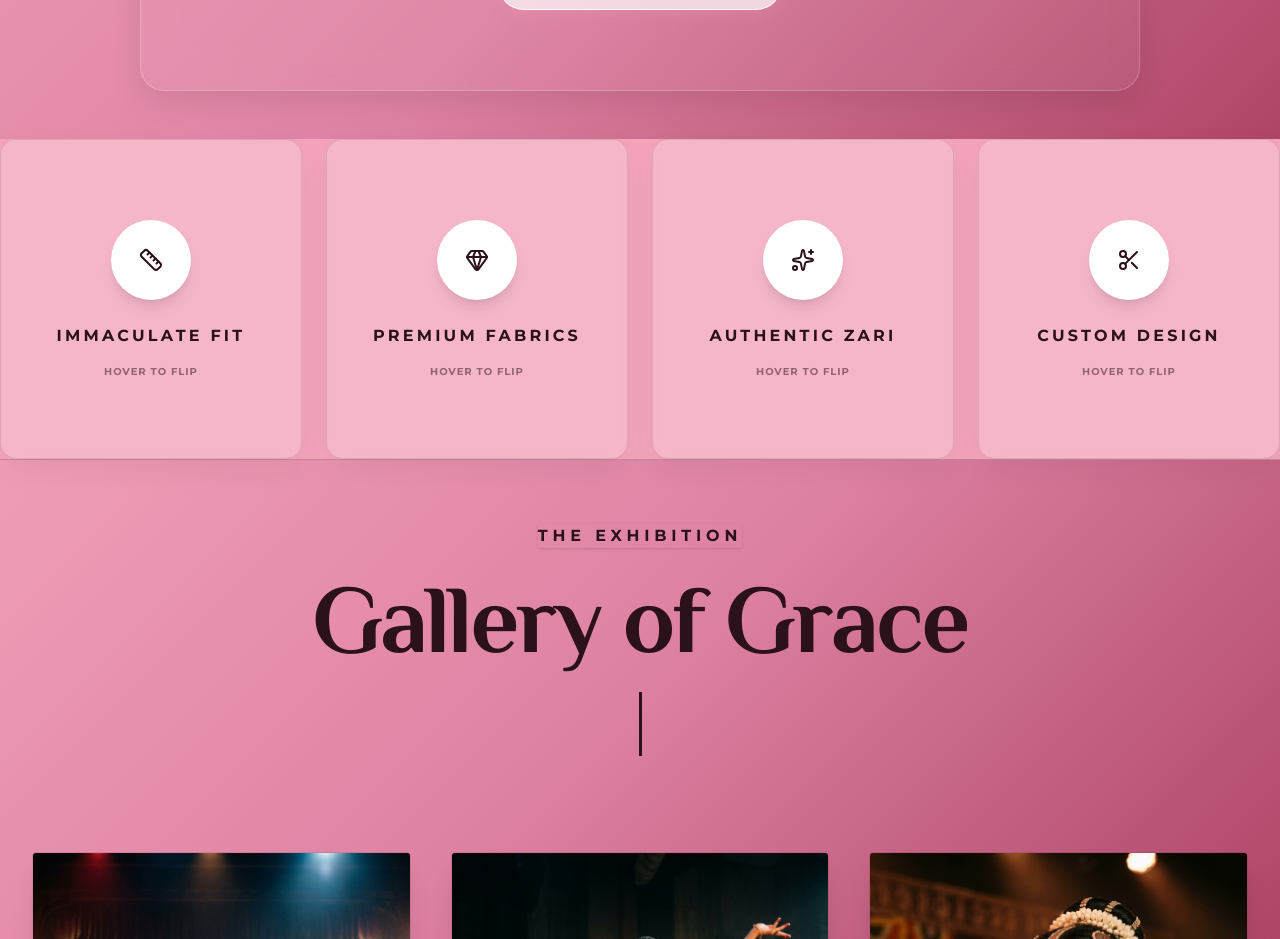
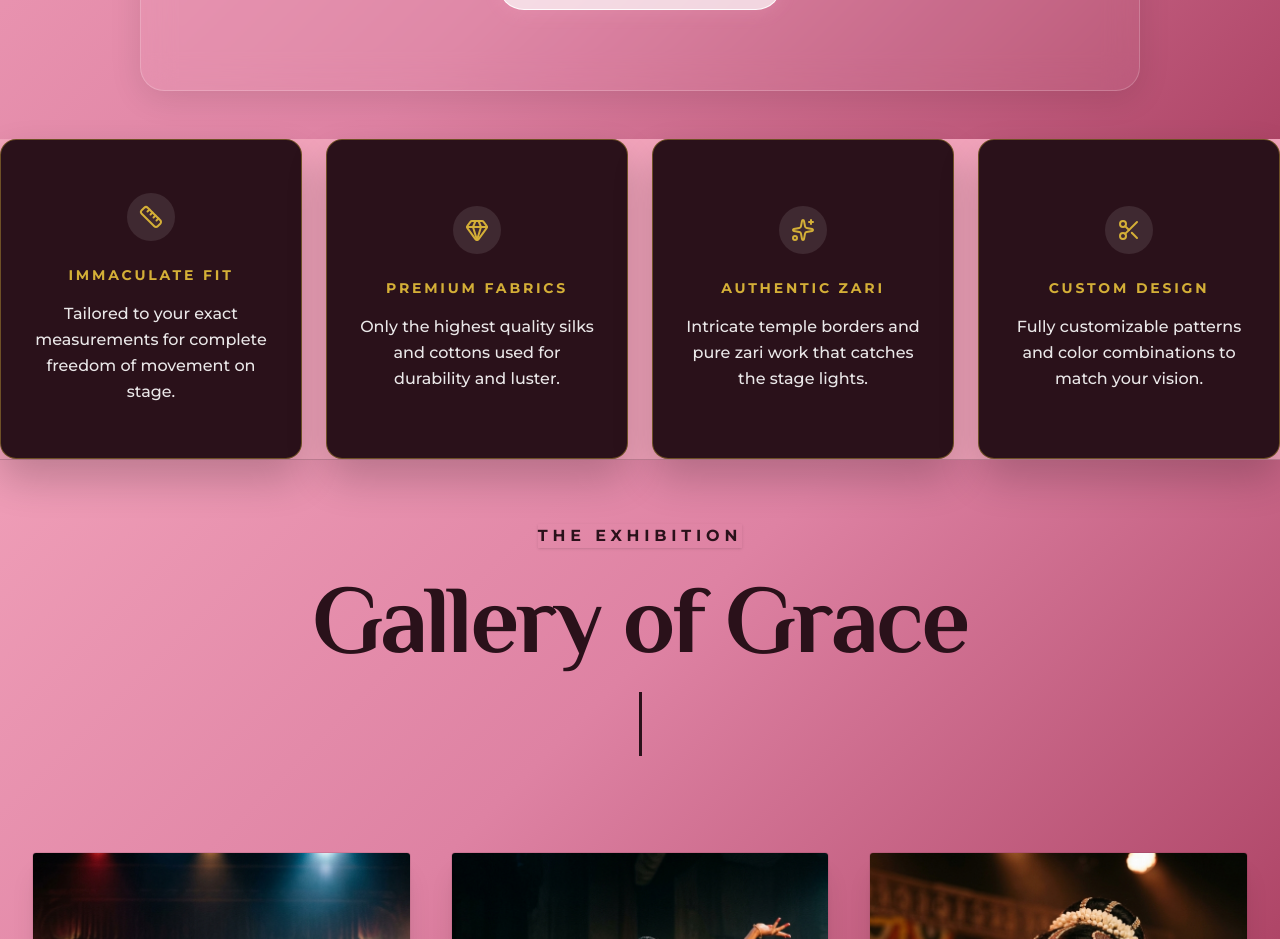
Before and after one commit to veilatechnologies/bharathanatyam, a Next.js app: page / in a window 1280 px wide. Shown: the part 1340-2279 px from the top of the page. Built offline with nearby package versions, Linux system fonts and the light colour scheme.

Commit message:
Corrections made

```diff
--- a/src/components/Features.tsx
+++ b/src/components/Features.tsx
@@ -39,7 +39,17 @@ export default function Features() {
               className="group h-[320px] w-full [perspective:1000px]"
             >
               {/* Inner card with 3D transform */}
-              <div className="relative w-full h-full transition-transform duration-[800ms] [transform-style:preserve-3d] group-hover:[transform:rotateY(180deg)]">
+              <motion.div
+                className="relative w-full h-full [transform-style:preserve-3d]"
+                initial={{ rotateY: 0 }}
+                whileInView={{ rotateY: 180 }}
+                viewport={{ once: true, amount: 0.5 }}
+                transition={{
+                  duration: 1.5,
+                  ease: "easeInOut",
+                  delay: 0.5 + (idx * 0.4)
+                }}
+              >
 
                 {/* FRONT FACE */}
                 <div className="absolute inset-0 [backface-visibility:hidden] p-8 flex flex-col items-center justify-center text-center border border-foreground/10 rounded-2xl bg-white/20 backdrop-blur-sm shadow-[0_10px_30px_rgba(0,0,0,0.05)]">
@@ -49,9 +59,7 @@ export default function Features() {
                   <h4 className="text-sm md:text-base font-bold uppercase tracking-[0.2em] font-sans text-foreground">
                     {feat.title}
                   </h4>
-                  <div className="mt-4 text-[10px] uppercase tracking-widest text-foreground/50 font-bold">
-                    Hover to Flip
-                  </div>
+                  {/* Hover hint removed since it's automatic */}
                 </div>
 
                 {/* BACK FACE */}
@@ -67,7 +75,7 @@ export default function Features() {
                   </p>
                 </div>
 
-              </div>
+              </motion.div>
             </motion.div>
           ))}
         </div>
```
